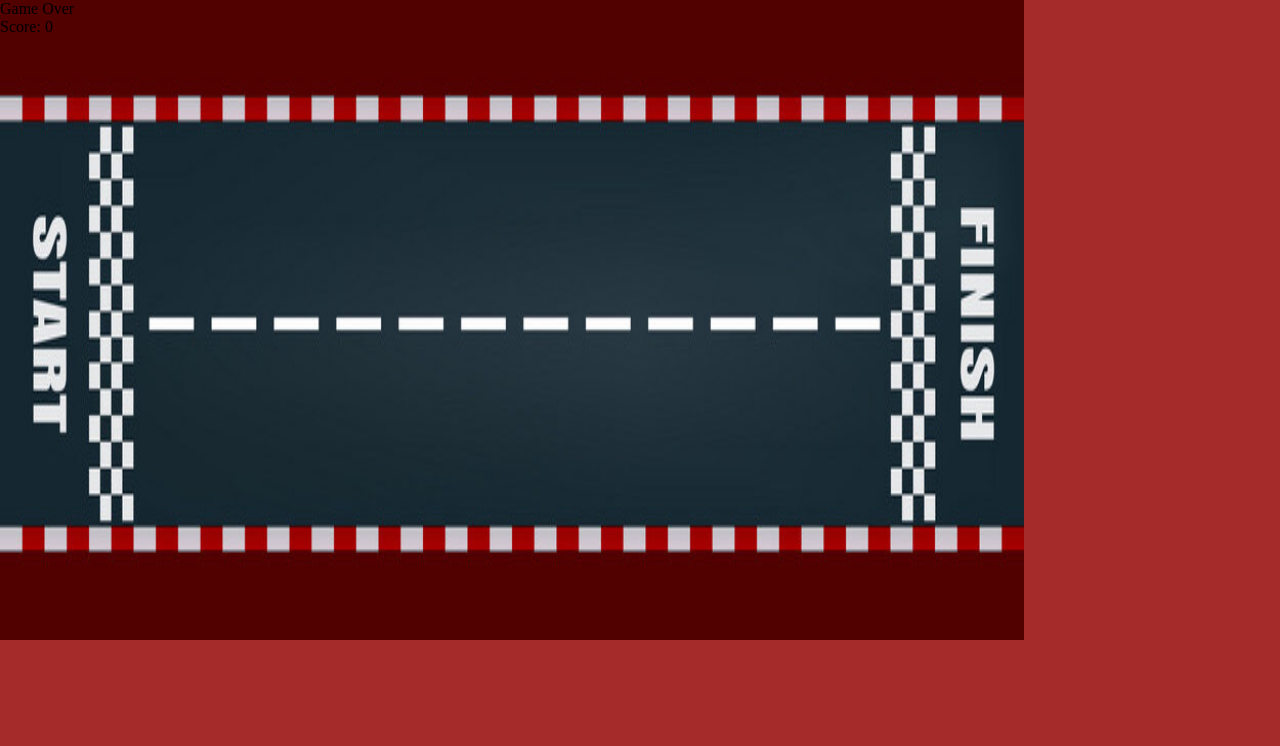
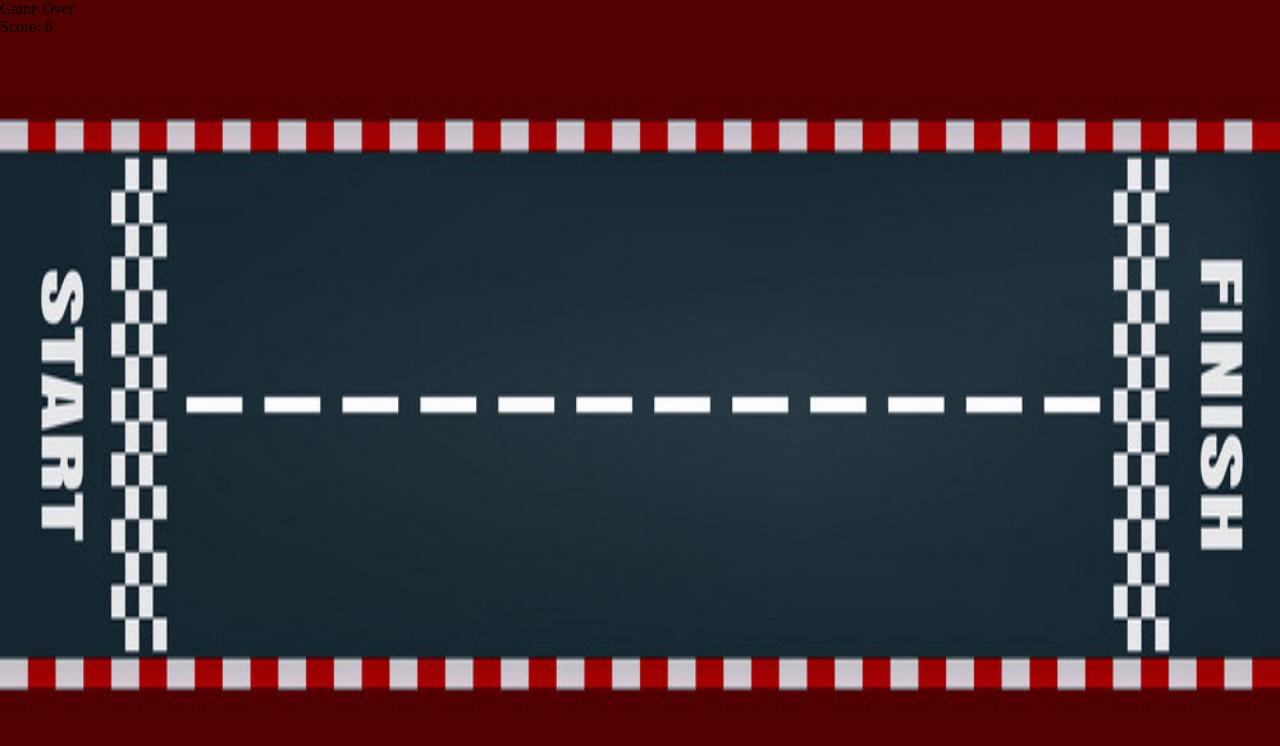
Before and after one commit to nihachandaluri/techfun, a plain HTML site: page index.html in a window 1280 px wide. Drawn offline with Linux system fonts and the light colour scheme.

Commit message:
Update styles.css

```diff
--- a/styles.css
+++ b/styles.css
@@ -9,7 +9,7 @@ body{
     background-color: brown;
     background-image: url(bg.jpg);
     background-repeat: no-repeat;
-    background-size: 80vw 80vh;
+    background-size: 100vw 100vh;
     width: 100%;
     height: 100vh;
 }
```
